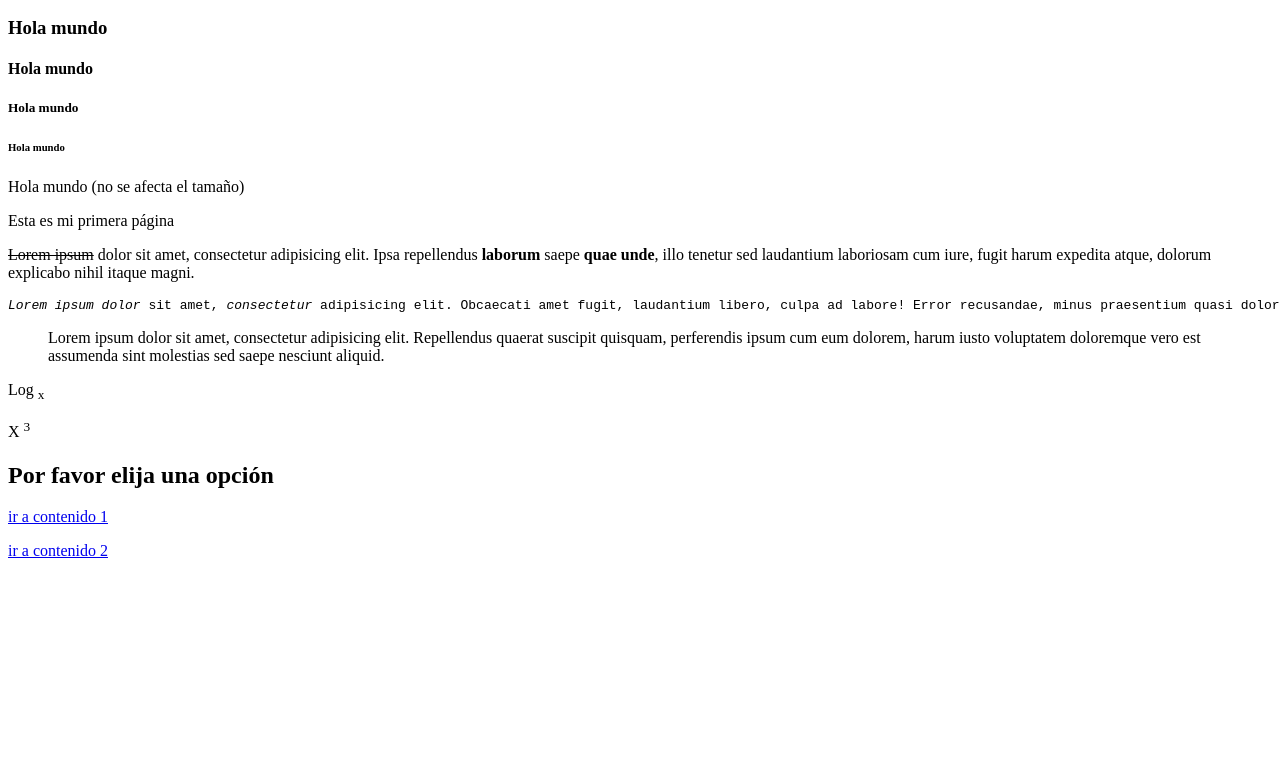
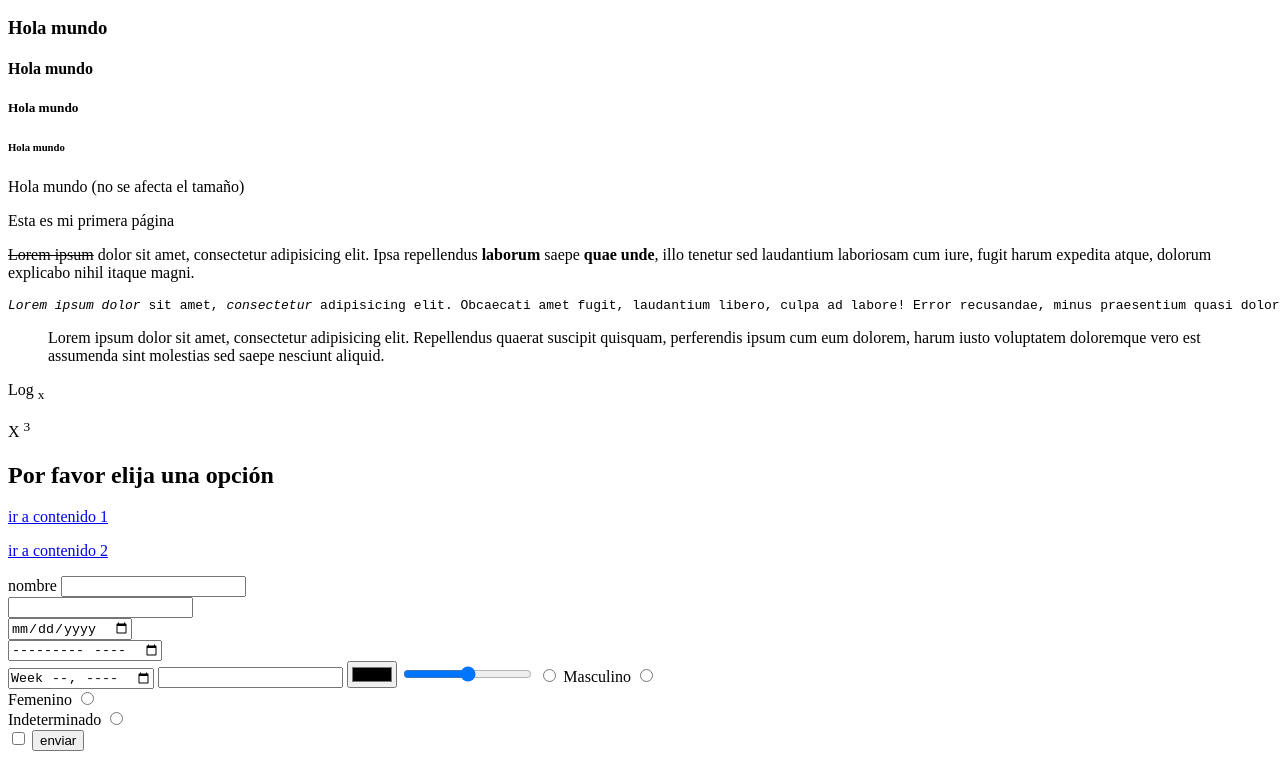
Before and after one commit to k4soft/Etiquetas-html, a plain HTML site: page index.html in a window 1280 px wide. Shown: the part 110-869 px from the top of the page. Before the commit the page ends 800 px from the top, so only its background shows below. Drawn offline with Linux system fonts and the light colour scheme.

Commit message:
Update index.html
Se suben etiquetas html para formularios

```diff
--- a/index.html
+++ b/index.html
@@ -1,14 +1,15 @@
+<!DOCTYPE html>
 
 
 
 
+<html lang="en">
 
-<!DOCTYPE html>
-<html lang="en">
 <head>
     <meta charset="utf-8">
     <title>Mi página</title>
 </head>
+
 <body>
     <h1>Hola mundo</h1>
     <h2>Hola mundo</h2>
@@ -18,7 +19,7 @@
     <h6>Hola mundo</h6>
     <h7>Hola mundo (no se afecta el tamaño)</h7>
     <p>Esta es mi primera página</p>
-        <p> <s>Lorem ipsum</s>  dolor sit amet, consectetur adipisicing elit. Ipsa repellendus <b>laborum</b> saepe <strong>quae unde</strong>, illo tenetur sed laudantium laboriosam cum iure, fugit harum expedita atque, dolorum explicabo nihil itaque magni.</p>
+    <p> <s>Lorem ipsum</s> dolor sit amet, consectetur adipisicing elit. Ipsa repellendus <b>laborum</b> saepe <strong>quae unde</strong>, illo tenetur sed laudantium laboriosam cum iure, fugit harum expedita atque, dolorum explicabo nihil itaque magni.</p>
     <pre><i>Lorem ipsum dolor</i> sit amet, <em>consectetur</em> adipisicing elit. Obcaecati amet fugit, laudantium libero, culpa ad labore! Error recusandae, minus praesentium quasi doloribus quas cumque voluptatem aperiam! <u>Veritatis expedita nemo</u>  obcaecati!</pre>
     <blockquote>Lorem ipsum dolor sit amet, consectetur adipisicing elit. Repellendus quaerat suscipit quisquam, perferendis ipsum cum eum dolorem, harum iusto voluptatem doloremque vero est assumenda sint molestias sed saepe nesciunt aliquid.</blockquote>
 
@@ -28,5 +29,34 @@
     <p><a href="secciones/1.html" target="_blank">ir a contenido 1</a></p>
     <p><a href="secciones/2.html">ir a contenido 2</a></p>
 
+
+
+   <form >
+      <label for="nombre"  >nombre</label>
+      <input type="text" name="nombre" maxlength="3" autocomplete="off"><br>
+      <input type="password"><br>
+      <input type="date"><br>
+      <input type="month"><br>
+      <input type="week">
+      <input type="number" autocomplete="off">
+      <input type="color">
+      <input type="range">
+      <input type="radio">
+
+     Masculino <input type="radio" name="genero" value="M" > <br>
+       Femenino <input type="radio" name="genero" value="F"> <br>
+       Indeterminado  <input type="radio" name="genero" value="i"> <br>
+
+
+    <input type="checkbox">
+
+     <input type="submit" value="enviar">
+
+
+   </form>
+
+
+
 </body>
+
 </html>
```
Lines whose indentation alone changed are shown as unchanged.
